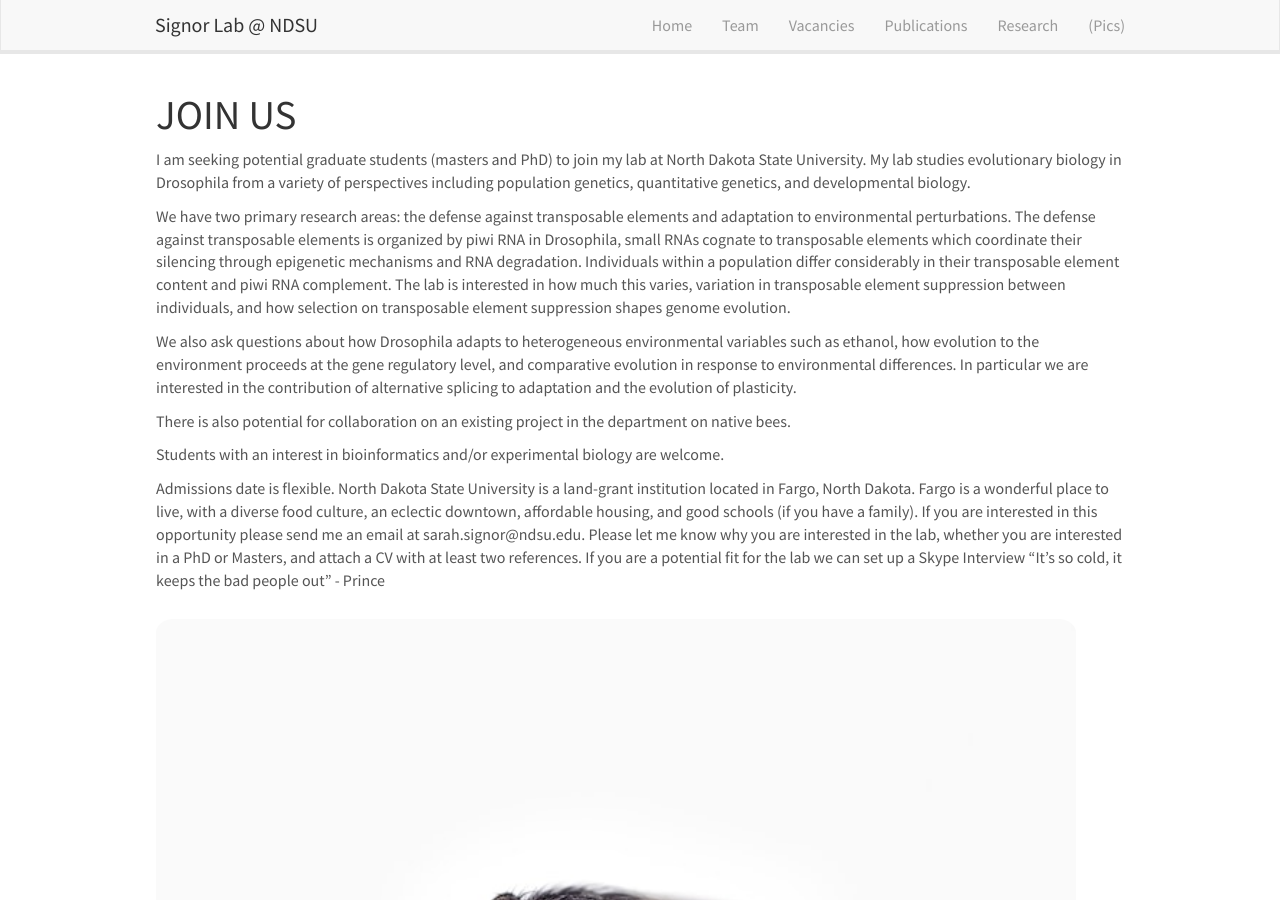
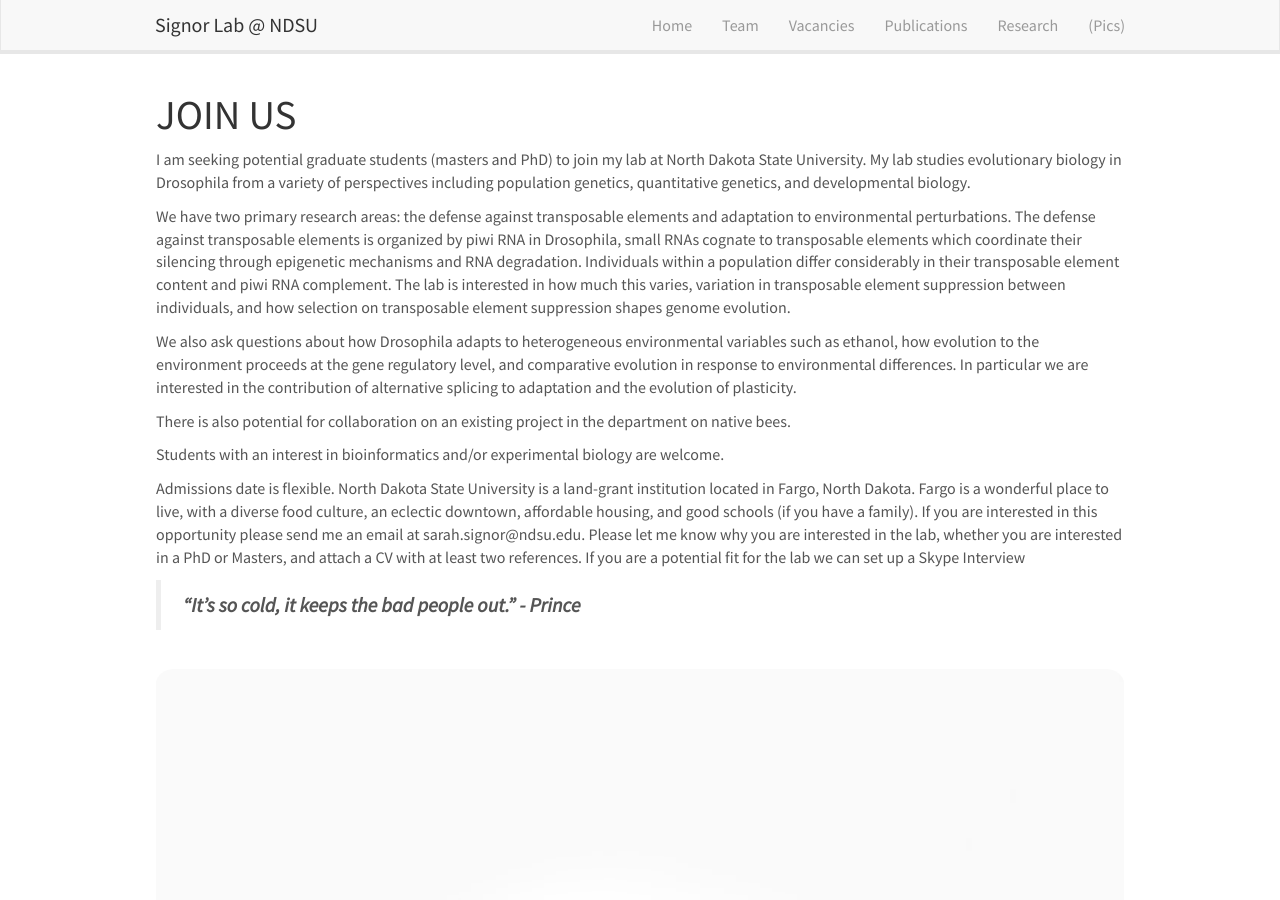
Before and after one commit to SignorLab/signorlab.github.io, a Jekyll site: the page built from _pages/openings.md, in a window 1280 px wide and 900 px high. Built offline with Jekyll 4.4.1, drawn with Linux system fonts in a browser that asks for light colours; nearby versions of some CDN libraries.

Commit message:
Update openings.md

```diff
--- a/_pages/openings.md
+++ b/_pages/openings.md
@@ -19,9 +19,12 @@ There is also potential for collaboration on an existing project in the departme
 Students with an interest in bioinformatics and/or experimental biology are welcome.
 
 Admissions date is flexible. North Dakota State University is a land-grant institution located in Fargo, North Dakota. Fargo is a wonderful place to live, with a diverse food culture, an eclectic downtown, affordable housing, and good schools (if you have a family). If you are interested in this opportunity please send me an email at sarah.signor@ndsu.edu. Please let me know why you are interested in the lab, whether you are interested in a PhD or Masters, and attach a CV with at least two references. If you are a potential fit for the lab we can set up a Skype Interview
-"It's so cold, it keeps the bad people out" - Prince
+
+
+
+> ***"It's so cold, it keeps the bad people out." - Prince***
 
 
 <figure>
-<img src="{{ site.url }}{{ site.baseurl }}/images/picpic/Gallery/fly.jpg" width="95%">
+<img src="{{ site.url }}{{ site.baseurl }}/images/picpic/Gallery/fly.jpg" width="100%">
 </figure>
```
